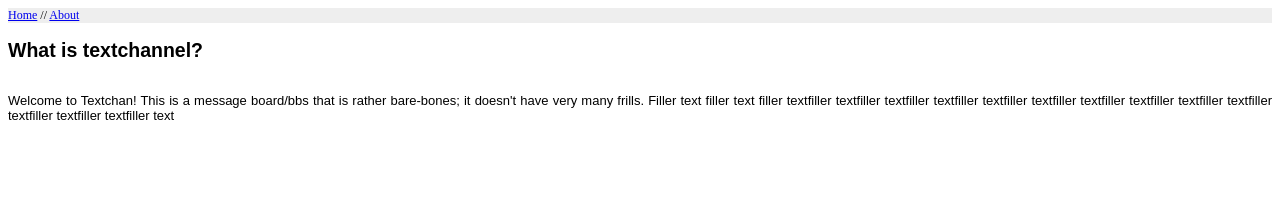
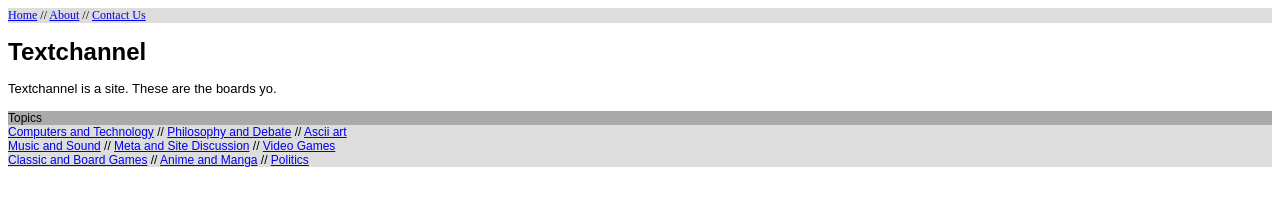
Before and after one commit to Zanthas/textch, a plain HTML site: page index.html in a window 1280 px wide. Drawn offline with Linux system fonts and the light colour scheme.

Commit message:
Added a lot of crap to a lot of crap, I don't care. I'm tired.

```diff
--- a/index.html
+++ b/index.html
@@ -7,11 +7,19 @@
 
 <body>
 <div id="bar">
-<a href="index.html">Home</a> // <a href="about.html">About</a>
+<a href="index.html">Home</a> // <a href="about.html">About</a> // <a href="contact.html">Contact Us</a>
 </div>
-<h2><b>What is textchannel?</b></h2>
-<br>
-Welcome to Textchan! This is a message board/bbs that is rather bare-bones; it doesn't have very many frills. Filler text filler text filler textfiller textfiller textfiller textfiller textfiller textfiller textfiller textfiller textfiller textfiller textfiller textfiller textfiller text
+<br><div id="title"><b>Textchannel</b></div><br>
+Textchannel is a site. These are the boards yo.
+<br><br>
+<div id="topics">
+<div id="topics_header">Topics</div>
+  <a href="tech/">Computers and Technology</a> // <a href="think/">Philosophy and Debate</a> // <a href="ascii/">Ascii art</a>
+  <br>
+  <a href="music/">Music and Sound</a> // <a href="meta/">Meta and Site Discussion</a> // <a href="gamez/">Video Games</a>
+  <br>
+  <a href="games/">Classic and Board Games</a> // <a href="anime/">Anime and Manga</a> // <a href="politics/">Politics</a>
+</div>
 </body>
 
 </html>
--- a/main.css
+++ b/main.css
@@ -8,9 +8,25 @@ border: none;
 }
 a:visited{color:#0645ad;}
 #bar{
-background-color: #eeeeee;
+background-color: #dddddd;
 font-family: Times New Roman,serif,Helvetica,Arial,Courier;
 font-size: 12px;
 text-align: left;
-border: none;
 }
+#topics{
+background-color: #dddddd;
+font-family: Arial,Helvetica,Times New Roman,serif,Courier;
+font-size: 12px;
+text-align: left;
+}
+#topics_header{
+background-color: #aaaaaa;
+font-family: Arial,Helvetica,Times New Roman,serif,Courier;
+font-size: 12px;
+text-align: left;
+}
+#title{
+font-family: Arial,Helvetica,Times New Roman,serif,Courier;
+font-size: 24px;
+text-align: left;
+}
```
